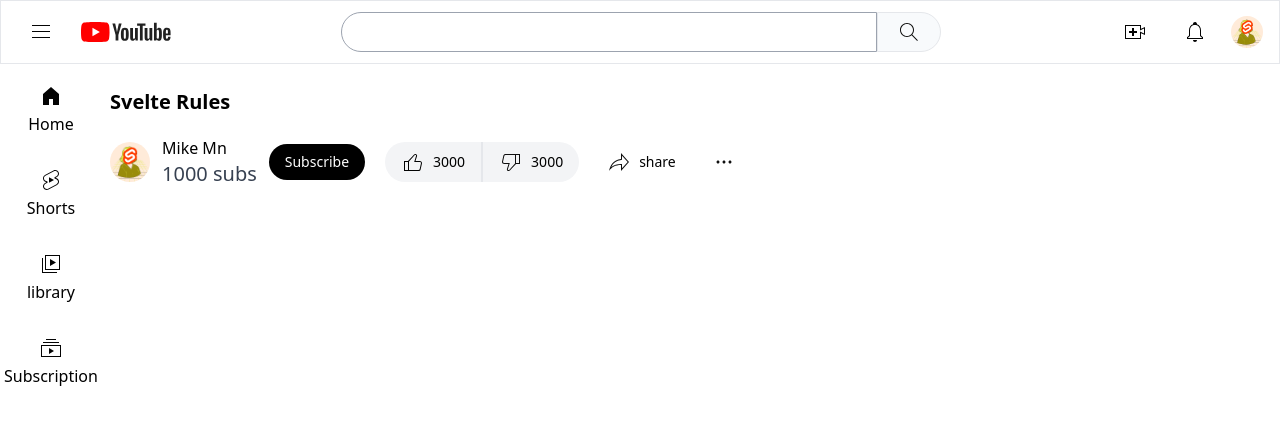
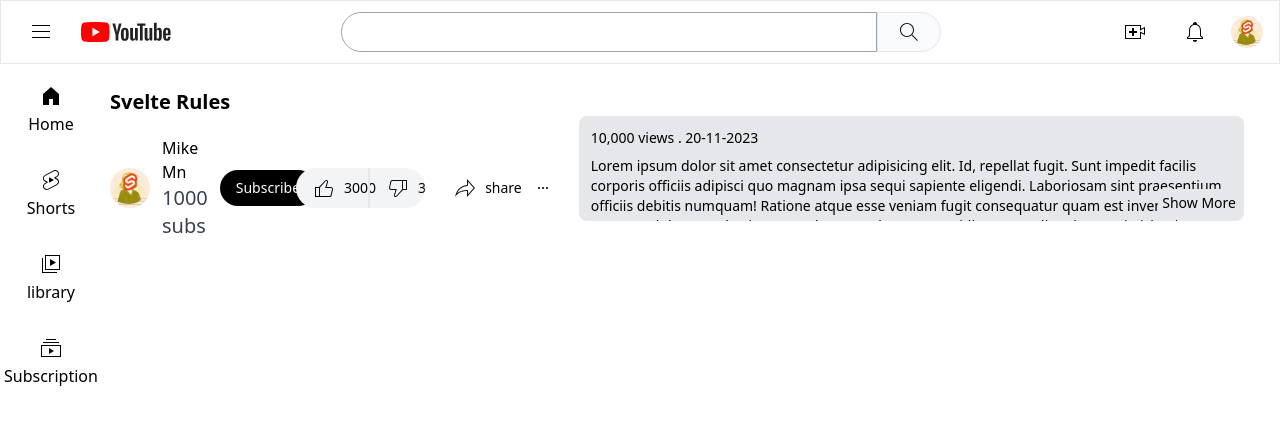
Before and after one commit to Michael-Njoroge/Svelte-Youtube-Clone, a SvelteKit app: page /1 in a window 1280 px wide. Shown: the top 424 px of the page. Built offline with nearby package versions, Linux system fonts and the light colour scheme.

Commit message:
complete video description component

```diff
--- /dev/null
+++ b/src/lib/components/VideoDescription.svelte
@@ -0,0 +1,22 @@
+<script lang="ts">
+    let showMore = false
+</script>
+
+<div
+  class:h-fit={showMore}
+  class:h-[105px]={!showMore}
+  class="bg-gray-200 group mb-5 relative overflow-hidden text-sm rounded-lg hover:bg-gray-300 p-3"
+>
+    <div class="font-medium mb-2">
+        <span>10,000 views . 20-11-2023</span>
+    </div>
+    <p class="mb-5">
+  Lorem ipsum dolor sit amet consectetur adipisicing elit. Id, repellat fugit. Sunt impedit facilis corporis officiis adipisci quo magnam ipsa sequi sapiente eligendi. Laboriosam sint praesentium officiis debitis numquam! Ratione atque esse veniam fugit consequatur quam est inventore nostrum dolores molestias eaque harum voluptates cupiditate expedita obcaecati nisi quis tempora soluta, sunt ad voluptate temporibus aliquid optio! Laudantium velit voluptatum totam accusamus fuga earum repellendus illo tempora laborum, quis maxime autem nam quisquam. Ab deleniti et eum fugiat dolorem voluptas modi a accusamus cumque. Laudantium atque debitis autem vero molestiae alias reiciendis, odit facilis ratione nostrum quam ea necessitatibus labore!
+    </p>
+    <button
+    class="absolute bottom-1 group-hover:bg-gray-300 right-1 bg-gray-200 capitalize font-medium p-1"
+    on:click={() => {
+      showMore = !showMore;
+    }}>show {showMore ? "less" : "more"}</button
+  >
+</div>
--- a/src/routes/[videoId]/+page.svelte
+++ b/src/routes/[videoId]/+page.svelte
@@ -1,5 +1,6 @@
  <script lang="ts">
 	import ChannelInfo from "$lib/components/ChannelInfo.svelte";
+	import VideoDescription from "$lib/components/VideoDescription.svelte";
 
     let videoId = ''
  </script>
@@ -19,5 +20,6 @@
     </h1>
     <div class="flex flex-col md:flex-row gap-5 items-start">
         <ChannelInfo/>
+        <VideoDescription/>
     </div>
  </div>
```
